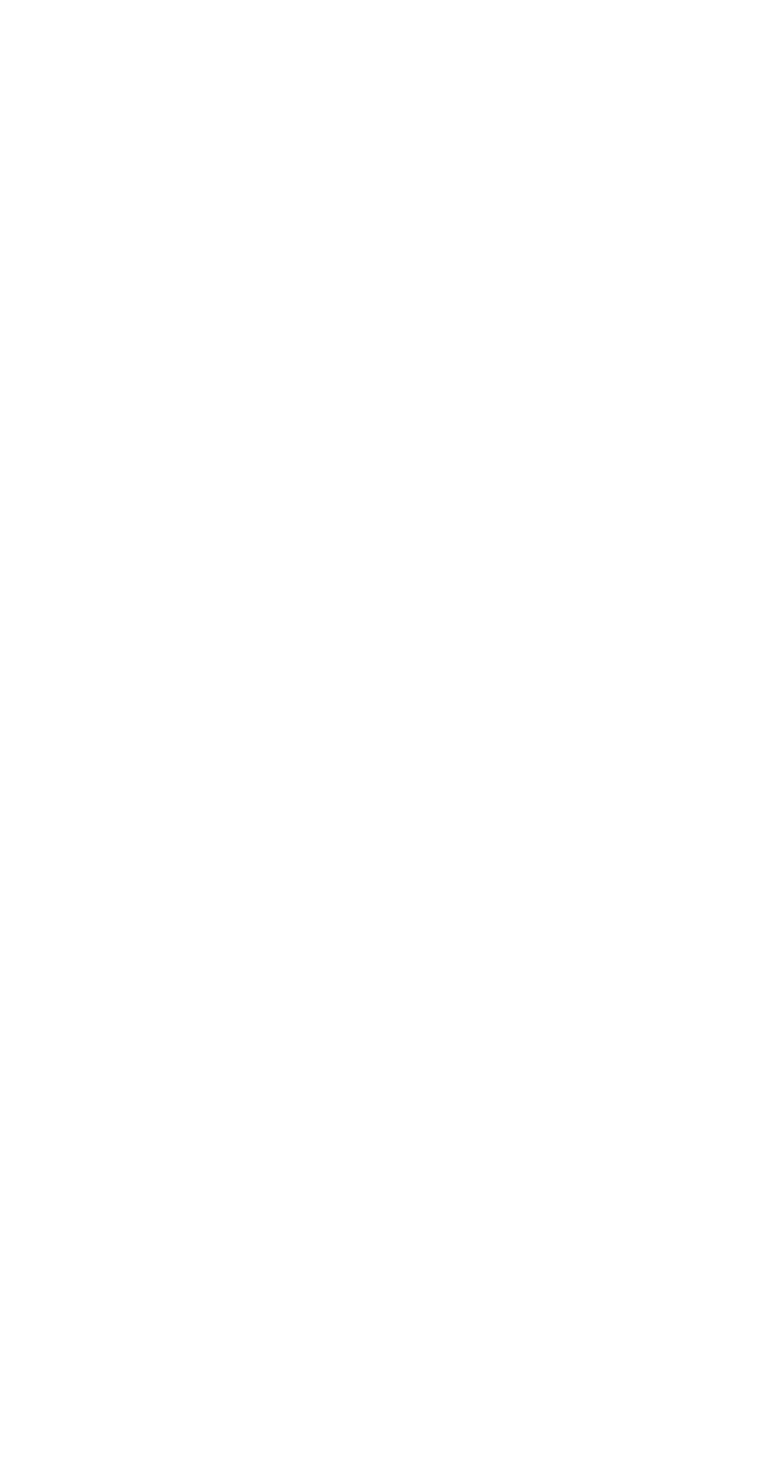
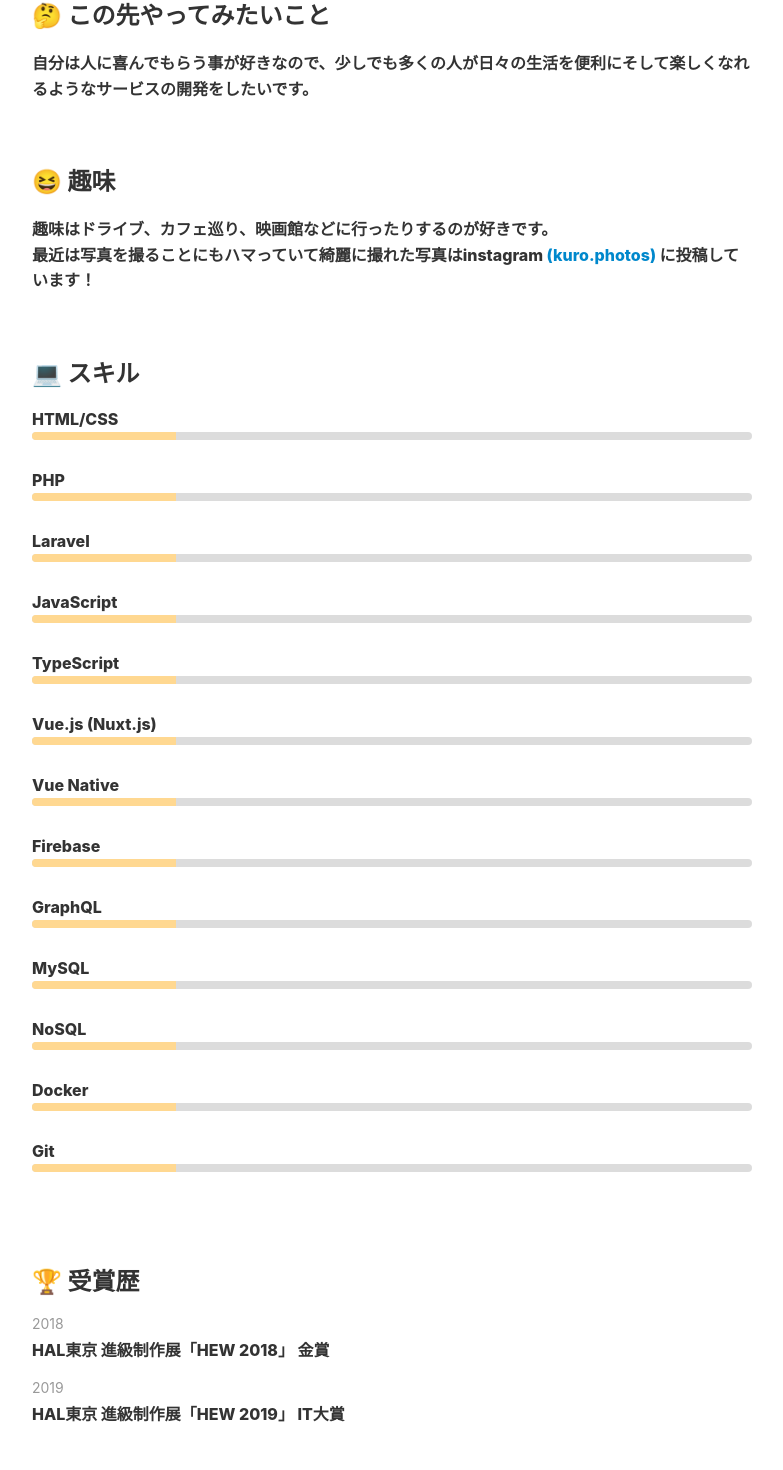
Before and after one commit to kuro525/kurosawatomonori-portfolio, a Vue app: page / in a window 1280 px wide. Shown: the part 669-2139 px from the top of the page, without its empty margins (248-1031 px from the left). Before the commit the page ends 800 px from the top, so only its background shows below. Built offline with nearby package versions, Linux system fonts and the light colour scheme.

Commit message:
[ADD] profile

```diff
--- a/src/App.vue
+++ b/src/App.vue
@@ -1,6 +1,9 @@
 <template>
     <div id="app">
         <header-component></header-component>
+        <transition mode="out-in">
+            <router-view></router-view>
+        </transition>
         <!--<router-link to="/">Home</router-link> |-->
         <!--<router-link to="/about">About</router-link>-->
         <!--<router-view/>-->
@@ -8,7 +11,8 @@
 </template>
 
 <script lang="ts">
- import HeaderComponent from './views/Header.vue';
+    import HeaderComponent from "./views/Header.vue";
+
 
     export default {
         components: {
--- a/src/router.ts
+++ b/src/router.ts
@@ -1,8 +1,12 @@
 import Vue from 'vue';
 import Router from 'vue-router';
+
+Vue.use(Router);
+
 import Home from './views/Home.vue';
 
-Vue.use(Router);
+import Profile from './views/Profile.vue';
+
 
 export default new Router({
   mode: 'history',
@@ -10,8 +14,8 @@ export default new Router({
   routes: [
     {
       path: '/',
-      name: 'home',
-      component: Home,
+      name: 'Profile',
+      component: Profile,
     },
     {
       path: '/about',
--- a/src/views/Header.vue
+++ b/src/views/Header.vue
@@ -227,5 +227,14 @@
                 }
             }
         }
+    article, section {
+        max-width: 800px;
+        margin: 0 auto;
+        padding: 30px 20px;
+
+        h2 {
+            color: #f00;
+        }
+    }
     /*}*/
 </style>
--- /dev/null
+++ b/src/views/Profile.vue
@@ -0,0 +1,251 @@
+<template>
+    <article class="profile">
+        <section class="about">
+            <h2>👨🏻‍💻 Profile</h2>
+            <p>
+                初めまして。黒澤 智倫<a href="https://twitter.com/kurosawa525" target="_blank" rel="noopener" title="Twitter">(＠kurosawa525)</a>と申します。
+                1997年生まれの21歳。
+                <!--HAL東京と言う専門学校の3年生です。<br>-->
+                HAL東京と言う専門学校でIT学部 Web開発学科を専攻している3年生です。
+            </p>
+            <p>
+                <!--主にWebを中心とした技術の勉強をしています。-->
+                <!--主にWebを中心とした勉強をしていて、常に新しい技術への好奇心を持っていろいろな事にチャレンジしています。-->
+                主にWebを中心とした勉強をしていて、最近ではFirebaseやNuxt.js、GraphQLなどの技術に興味があるのでそれらを用いてPWAに対応したWebサービスを開発中です。
+            </p>
+            <p>
+                <!--現在は、FirebaseやNuxt.js、GraphQLなどの技術を用いてPWAに対応したWebサービスを開発中です。-->
+                「常に新しい技術への好奇心を持ち、必要なスキルをその都度身につけられる」そんなエンジニアを目指し日々勉強しています。
+            </p>
+            <!--<p>-->
+                <!--「常に新しい技術を自ら追い求め、必要なスキルをその都度身につけられる」そんなエンジニアを目指し日々勉強しています。-->
+            <!--</p>-->
+        </section>
+        <section>
+            <h2>🤔 この先やってみたいこと</h2>
+            <p>
+                自分は人に喜んでもらう事が好きなので、少しでも多くの人が日々の生活を便利にそして楽しくなれるようなサービスの開発をしたいです。
+            </p>
+
+        </section>
+
+        <section>
+            <h2>😆 趣味</h2>
+            <p>
+                趣味はドライブ、カフェ巡り、映画館などに行ったりするのが好きです。
+            </p>
+            <p>
+                最近は写真を撮ることにもハマっていて綺麗に撮れた写真はinstagram
+                <a href="https://www.instagram.com/kuro.photos" target="_blank" rel="noopener" title="instagram">(kuro.photos)</a>
+                に投稿しています！
+            </p>
+        </section>
+
+        <section id="skills">
+            <h2>💻 スキル</h2>
+            <div class="skill">
+                <span>HTML/CSS</span>
+                <div class="bar">
+                    <div class="percent" style="width:20%"></div>
+                </div>
+            </div>
+            <div class="skill">
+                <span>PHP</span>
+                <div class="bar">
+                    <div class="percent" style="width:20%"></div>
+                </div>
+            </div>
+            <div class="skill">
+                <span>Laravel</span>
+                <div class="bar">
+                    <div class="percent" style="width:20%"></div>
+                </div>
+            </div>
+            <div class="skill">
+                <span>JavaScript</span>
+                <div class="bar">
+                    <div class="percent" style="width:20%"></div>
+                </div>
+            </div>
+            <div class="skill">
+                <span>TypeScript</span>
+                <div class="bar">
+                    <div class="percent" style="width:20%"></div>
+                </div>
+            </div>
+            <div class="skill">
+                <span>Vue.js (Nuxt.js)</span>
+                <div class="bar">
+                    <div class="percent" style="width:20%"></div>
+                </div>
+            </div>
+            <div class="skill">
+                <span>Vue Native</span>
+                <div class="bar">
+                    <div class="percent" style="width:20%"></div>
+                </div>
+            </div>
+            <div class="skill">
+                <span>Firebase</span>
+                <div class="bar">
+                    <div class="percent" style="width:20%"></div>
+                </div>
+            </div>
+            <div class="skill">
+                <span>GraphQL</span>
+                <div class="bar">
+                    <div class="percent" style="width:20%"></div>
+                </div>
+            </div>
+            <div class="skill">
+                <span>MySQL</span>
+                <div class="bar">
+                    <div class="percent" style="width:20%"></div>
+                </div>
+            </div>
+            <div class="skill">
+                <span>NoSQL</span>
+                <div class="bar">
+                    <div class="percent" style="width:20%"></div>
+                </div>
+            </div>
+            <div class="skill">
+                <span>Docker</span>
+                <div class="bar">
+                    <div class="percent" style="width:20%"></div>
+                </div>
+            </div>
+            <div class="skill">
+                <span>Git</span>
+                <div class="bar">
+                    <div class="percent" style="width:20%"></div>
+                </div>
+            </div>
+        </section>
+
+
+        <section id="contest">
+            <h2>🏆 受賞歴</h2>
+            <ul>
+                <li>
+                    <span>2018</span>
+                    HAL東京 進級制作展「HEW 2018」 金賞
+                </li>
+                <li>
+                    <span>2019</span>
+                    HAL東京 進級制作展「HEW 2019」 IT大賞
+                </li>
+            </ul>
+        </section>
+        <section id="">
+            <h2>🖊 資格</h2>
+            <p>基本情報技術者</p>
+            <p>調理師免許</p>
+        </section>
+        <section id="sns">
+            <h2>📣 SNS</h2>
+            <a href="https://twitter.com/kurosawa525" target="_blank" rel="noopener" class="fa-stack" title="Twitterでフォロー">
+                <i class="fab fa-twitter fa-stack-2x"></i>
+            </a>
+            <a href="https://www.instagram.com/mono.kuro_/" target="_blank" rel="noopener" class="fa-stack" title="instagramでフォロー">
+                <i class="fab fa-instagram fa-stack-2x"></i>
+            </a>
+            <a href="https://github.com/kuro525" target="_blank" rel="noopener" class="fa-stack" title="Github">
+                <i class="fab fa-github fa-stack-2x"></i>
+            </a>
+            <a href="https://qiita.com/kurosawatomonori" target="_blank" rel="noopener" class="fa-stack" title="Qiita">
+                <i class="fas fa-square fa-stack-2x" ></i>
+                <i class="fas fa-search fa-stack-1x fa-inverse fa-2x"></i>
+            </a>
+
+        </section>
+    </article>
+
+</template>
+
+<script>
+    export default {
+        name: "Profile"
+    };
+</script>
+
+<style scoped lang="scss">
+    section {
+        margin-bottom: 60px;
+
+        h2 {
+            /*text-align: center;*/
+            margin-bottom: 20px;
+            font-size: 24px;
+        }
+
+        p {
+            line-height: 1.6;
+            a {
+                color: #08c;
+                text-decoration: none;
+            }
+
+        }
+    }
+
+    #skills {
+        .skill {
+            margin-bottom: 30px;
+
+            span {
+                display: block;
+                margin-bottom: 3px;
+            }
+
+            .bar {
+                $barHeight: 8px;
+                background-color: #dcdcdc;
+                width: 100%;
+                height: 8px;
+                border-radius: $barHeight;
+
+                .percent {
+                    height: 100%;
+                    background-color: #ffd891;
+                    border-radius: $barHeight 0 0 $barHeight;
+                }
+            }
+        }
+    }
+
+    #contest{
+        ul {
+            list-style: none;
+            padding: 0;
+            li {
+                margin-bottom: 20px;
+                font-size: 16px;
+
+                span {
+                    color: #999;
+                    display: block;
+                    font-weight: 400;
+                    font-size: 14px;
+                    line-height: 1;
+                    margin-bottom: 6px;
+                }
+            }
+        }
+    }
+
+    #sns {
+        a {
+            margin-right: 16px;
+            color: #000;
+        }
+    }
+
+
+    article, section {
+        max-width: 800px;
+        margin: 0 auto;
+        padding: 30px 20px;
+
+    }
+</style>
```
Also changed, not shown: src/views/Footer.vue (added). Lines whose indentation alone changed are shown as unchanged.
